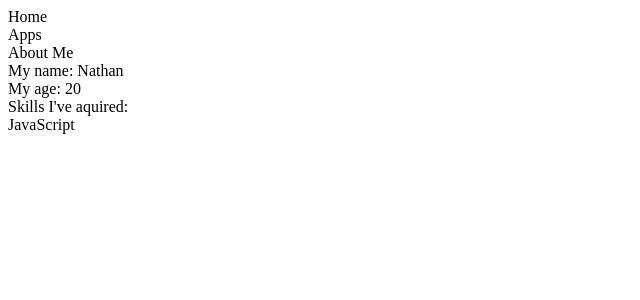
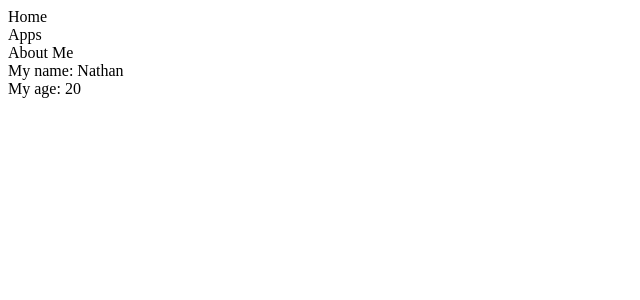
Before and after one commit to Faetheon/In-Sync, a React app: page /AboutMe in a window 1280 px wide. Shown: the top 300 px of the page, without its empty margins (0-640 px from the left). Built offline with nearby package versions, Linux system fonts and the light colour scheme; the HTML template or start-up script is replaced by a standard one.

Commit message:
Removed Skills

```diff
--- a/src/components/App/App.tsx
+++ b/src/components/App/App.tsx
@@ -21,8 +21,7 @@
 `;
 const MenuContainer = styled.div``;
 
-class App extends React.Component {
-  render() {
+const App = () => {
   return (
     <ReduxProvider store={reduxStore}>
       <Router history={history}>
@@ -37,8 +36,7 @@
         <Footer />
       </Router>
     </ReduxProvider>
-    );
-  }
+  )
 }
 
 export default App;
--- a/src/components/App/Menu/AboutMe/AboutMe.tsx
+++ b/src/components/App/Menu/AboutMe/AboutMe.tsx
@@ -3,7 +3,6 @@
 import { useSelector } from 'react-redux';
 
 import { ReduxStore } from 'interfaces/interfaces';
-import Skills from "./Skills";
 
 const AboutMe = () => {
   const aboutNathan = useSelector((state: ReduxStore) => state.aboutNathan);
@@ -11,10 +10,6 @@
     <div>
       <div>My name: {aboutNathan.name}</div>
       <div>My age: {aboutNathan.age}</div>
-      <div>
-        Skills I've aquired:
-          </div>
-      <Skills />
     </div>
   );
 }
--- a/src/components/App/Menu/AboutMe/Skills.tsx
+++ /dev/null
@@ -1,22 +0,0 @@
-import React from 'react';
-import { useSelector } from 'react-redux';
-import { ReduxStore } from 'interfaces/interfaces';
-
-const Skills = () => {
-  const skills = useSelector((state: ReduxStore) => state.aboutNathan.skills);
-
-  return (
-    <div>
-      {skills.map((skill) => (
-        <div key={skill.name}>
-          {skill.name}
-          {
-            skill.parent ? `Library of ${skill.parent}` : ''
-          }
-        </div>
-      ))}
-    </div>
-  );
-};
-
-export default Skills;
```
Lines whose indentation alone changed are shown as unchanged.
